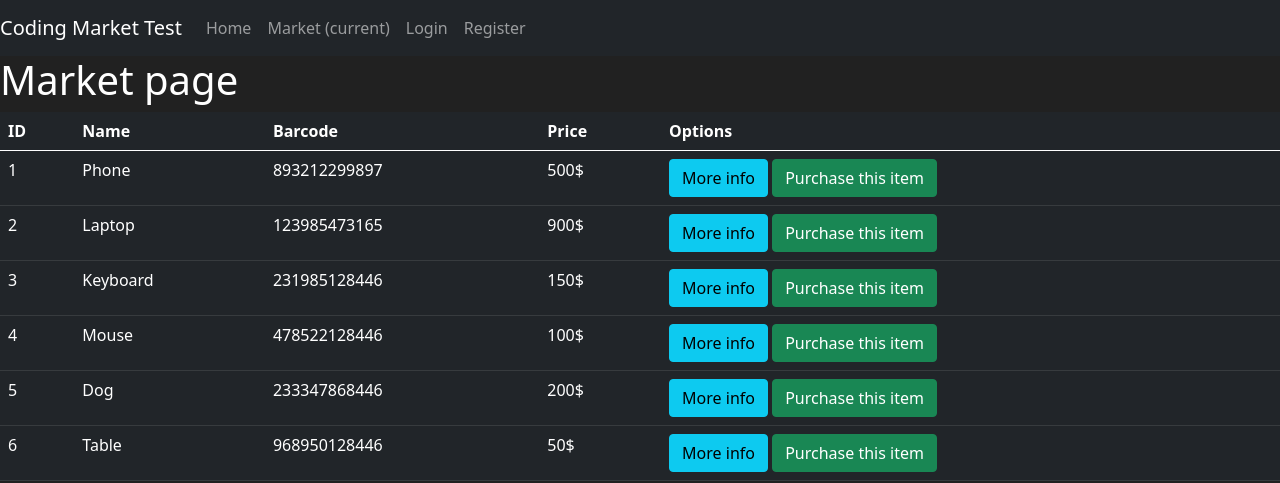
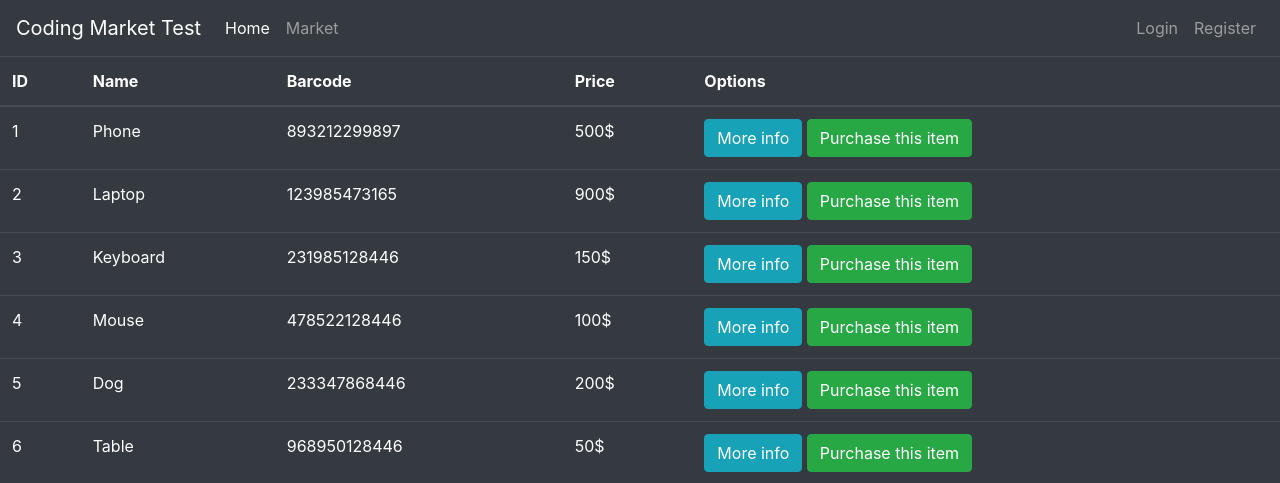
Before and after one commit to dmandic51/flask_web_app_test, a Flask app: page /market in a window 1280 px wide. Shown: the top 483 px of the page. Run offline with Flask 2, Linux system fonts and the light colour scheme; some libraries are stand-ins or nearby versions.

Commit message:
Introduce basic template inheritance.

```diff
--- a/main.py
+++ b/main.py
@@ -8,13 +8,12 @@ app = Flask(__name__)
 
 
 @app.route('/')
-@app.route('/home')
-def home():
+def home_page():
     return render_template('home.html')
 
 
 @app.route('/market')
-def market():
+def market_page():
     items = [
         {'id': 1, 'name': 'Phone', 'barcode': '893212299897', 'price': 500},
         {'id': 2, 'name': 'Laptop', 'barcode': '123985473165', 'price': 900},
--- /dev/null
+++ b/templates/base.html
@@ -0,0 +1,62 @@
+<!doctype html>
+<html lang="en">
+<head>
+    <!-- Required meta tags -->
+    <meta charset="utf-8">
+    <meta name="viewport" content="width=device-width, initial-scale=1, shrink-to-fit=no">
+    <!-- Bootstrap CSS -->
+    <link rel="stylesheet" href="https://cdn.jsdelivr.net/npm/bootstrap@4.5.3/dist/css/bootstrap.min.css"
+          integrity="sha384-TX8t27EcRE3e/ihU7zmQxVncDAy5uIKz4rEkgIXeMed4M0jlfIDPvg6uqKI2xXr2" crossorigin="anonymous">
+    <title>
+        {% block title %}
+        {% endblock %}
+    </title>
+</head>
+<body>
+<nav class="navbar navbar-expand-md navbar-dark bg-dark">
+    <a class="navbar-brand" href="#">Coding Market Test</a>
+    <button class="navbar-toggler" type="button" data-toggle="collapse" data-target="#navbarNav">
+        <span class="navbar-toggler-icon"></span>
+    </button>
+    <div class="collapse navbar-collapse" id="navbarNav">
+        <ul class="navbar-nav mr-auto">
+            <li class="nav-item active">
+                <a class="nav-link" href="{{ url_for('home_page')}}">Home <span class="sr-only">(current)</span></a>
+            </li>
+            <li class="nav-item">
+                <a class="nav-link" href="{{ url_for('market_page')}}">Market</a>
+            </li>
+        </ul>
+        <ul class="navbar-nav">
+            <li class="nav-item">
+                <a class="nav-link" href="#">Login</a>
+            </li>
+            <li class="nav-item">
+                <a class="nav-link" href="#">Register</a>
+            </li>
+        </ul>
+    </div>
+</nav>
+{% block content %}
+
+{% endblock %}
+<!-- Optional JavaScript -->
+<!-- jQuery first, then Popper.js, then Bootstrap JS -->
+<script src='https://kit.fontawesome.com/a076d05399.js'></script>
+<script src="https://code.jquery.com/jquery-3.5.1.slim.min.js"
+        integrity="sha384-DfXdz2htPH0lsSSs5nCTpuj/zy4C+OGpamoFVy38MVBnE+IbbVYUew+OrCXaRkfj"
+        crossorigin="anonymous"></script>
+<script src="https://cdn.jsdelivr.net/npm/popper.js@1.16.1/dist/umd/popper.min.js"
+        integrity="sha384-9/reFTGAW83EW2RDu2S0VKaIzap3H66lZH81PoYlFhbGU+6BZp6G7niu735Sk7lN"
+        crossorigin="anonymous"></script>
+<script src="https://stackpath.bootstrapcdn.com/bootstrap/4.5.2/js/bootstrap.min.js"
+        integrity="sha384-B4gt1jrGC7Jh4AgTPSdUtOBvfO8shuf57BaghqFfPlYxofvL8/KUEfYiJOMMV+rV"
+        crossorigin="anonymous"></script>
+</body>
+<style>
+    body {
+        background-color: #212121;
+        color: white
+    }
+</style>
+</html>
--- a/templates/market.html
+++ b/templates/market.html
@@ -1,42 +1,11 @@
-<html lang="en">
-<head>
-    <!-- Required meta tags -->
-    <meta charset="utf-8">
-    <meta name="viewport" content="width=device-width, initial-scale=1">
+{% extends 'base.html' %}
 
-    <!-- Bootstrap CSS -->
-    <link href="https://cdn.jsdelivr.net/npm/bootstrap@5.0.0-beta3/dist/css/bootstrap.min.css" rel="stylesheet"
-          integrity="sha384-eOJMYsd53ii+scO/bJGFsiCZc+5NDVN2yr8+0RDqr0Ql0h+rP48ckxlpbzKgwra6" crossorigin="anonymous">
+{% block title %}
+    Market Page
+{% endblock %}
 
-    <title>Market</title>
-</head>
-<body>
-<nav class="navbar navbar-expand-md navbar-dark bg-dark">
-    <a class="navbar-brand" href="#">Coding Market Test</a>
-    <button class="navbar-toggler" type="button" data-toggle="collapse" data-target="#navbarNav">
-        <span class="navbar-toggler-icon"></span>
-    </button>
-    <div class="collapse navbar-collapse" id="navbarNav">
-        <ul class="navbar-nav mr-auto">
-            <li class="nav-item active">
-                <a class="nav-link" href="#">Home</a>
-            </li>
-            <li class="nav-item">
-                <a class="nav-link" href="#">Market <span class="sr-only">(current)</span></a>
-            </li>
-        </ul>
-        <ul class="navbar-nav">
-            <li class="nav-item">
-                <a class="nav-link" href="#">Login</a>
-            </li>
-            <li class="nav-item">
-                <a class="nav-link" href="#">Register</a>
-            </li>
-        </ul>
-    </div>
-</nav>
-<h1>Market page</h1>
-<table class="table table-hover table-dark">
+{% block content %}
+    <table class="table table-hover table-dark">
     <thead>
         <tr>
             <!-- Your Columns HERE -->
@@ -48,7 +17,6 @@
         </tr>
     </thead>
     <tbody>
-    <!-- Your rows inside the table HERE: -->
         {% for item in items%}
         <tr>
             <td>{{item.id}}</td>
@@ -63,24 +31,4 @@
         {% endfor %}
     </tbody>
 </table>
-
-<!-- Optional JavaScript; choose one of the two! -->
-
-<!-- Option 1: Bootstrap Bundle with Popper -->
-<script src="https://cdn.jsdelivr.net/npm/bootstrap@5.0.0-beta3/dist/js/bootstrap.bundle.min.js"
-        integrity="sha384-JEW9xMcG8R+pH31jmWH6WWP0WintQrMb4s7ZOdauHnUtxwoG2vI5DkLtS3qm9Ekf"
-        crossorigin="anonymous"></script>
-
-<!-- Option 2: Separate Popper and Bootstrap JS -->
-<!--
-<script src="https://cdn.jsdelivr.net/npm/@popperjs/core@2.9.1/dist/umd/popper.min.js" integrity="sha384-SR1sx49pcuLnqZUnnPwx6FCym0wLsk5JZuNx2bPPENzswTNFaQU1RDvt3wT4gWFG" crossorigin="anonymous"></script>
-<script src="https://cdn.jsdelivr.net/npm/bootstrap@5.0.0-beta3/dist/js/bootstrap.min.js" integrity="sha384-j0CNLUeiqtyaRmlzUHCPZ+Gy5fQu0dQ6eZ/xAww941Ai1SxSY+0EQqNXNE6DZiVc" crossorigin="anonymous"></script>
--->
-</body>
-<style>
-    body {
-        background-color: #212121;
-        color: white;
-    }
-</style>
-</html>
+{% endblock %}
```
Also changed, not shown: templates/home.html (+7 -54 lines).
